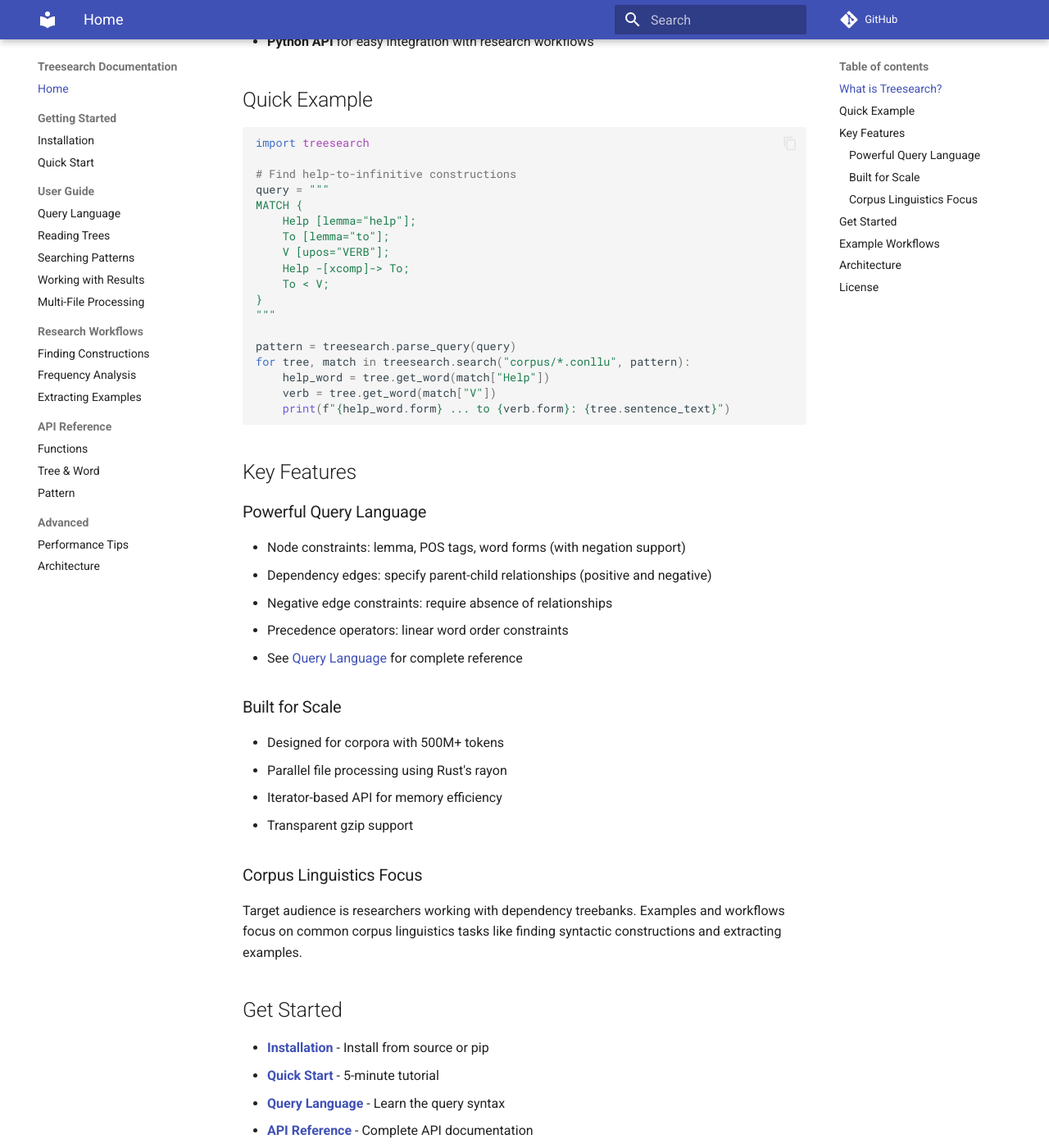
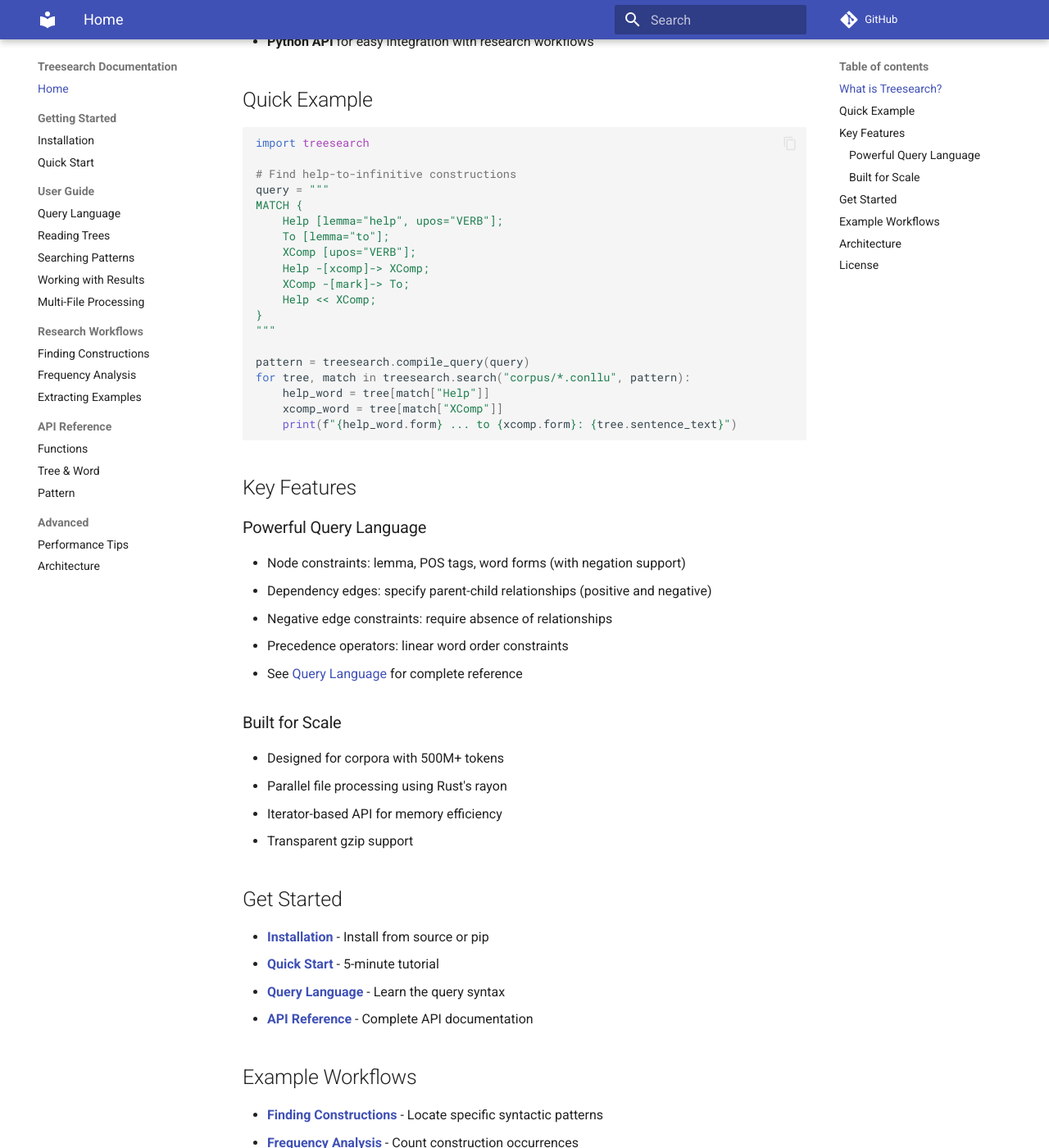
Before and after one commit to rmalouf/treesearch, an MkDocs documentation site: the page built from docs/index.md, in a window 1280 px wide and 1400 px high, scrolled down 426 px. Shown: the whole window at 82% size. Built offline with MkDocs 1.6.1 and Material for MkDocs 9.7.7, drawn with Linux system fonts in a browser that asks for light colours; comment, search, counter and statistics services are not loaded.

Commit message:
Update documentation for PyPI release
- Add pip/uv installation instructions as primary method
- Update code examples to use current API (compile_query, tree indexing)
- Fix help-to-infinitive query pattern in examples
- Reorganize installation guide to prioritize pip over source builds

````diff
--- a/docs/index.md
+++ b/docs/index.md
@@ -19,19 +19,20 @@
 # Find help-to-infinitive constructions
 query = """
 MATCH {
-    Help [lemma="help"];
+    Help [lemma="help", upos="VERB"];
     To [lemma="to"];
-    V [upos="VERB"];
-    Help -[xcomp]-> To;
-    To < V;
+    XComp [upos="VERB"];
+    Help -[xcomp]-> XComp;
+    XComp -[mark]-> To;
+    Help << XComp;
 }
 """
 
-pattern = treesearch.parse_query(query)
+pattern = treesearch.compile_query(query)
 for tree, match in treesearch.search("corpus/*.conllu", pattern):
-    help_word = tree.get_word(match["Help"])
-    verb = tree.get_word(match["V"])
-    print(f"{help_word.form} ... to {verb.form}: {tree.sentence_text}")
+    help_word = tree[match["Help"]]
+    xcomp_word = tree[match["XComp"]]
+    print(f"{help_word.form} ... to {xcomp.form}: {tree.sentence_text}")
 ```
 
 ## Key Features
@@ -48,9 +49,6 @@
 - Parallel file processing using Rust's rayon
 - Iterator-based API for memory efficiency
 - Transparent gzip support
-
-### Corpus Linguistics Focus
-Target audience is researchers working with dependency treebanks. Examples and workflows focus on common corpus linguistics tasks like finding syntactic constructions and extracting examples.
 
 ## Get Started
 
````
Also changed, not shown: docs/getting-started/installation.md (+29 -11 lines), docs/getting-started/quickstart.md (+6 -1 lines).
